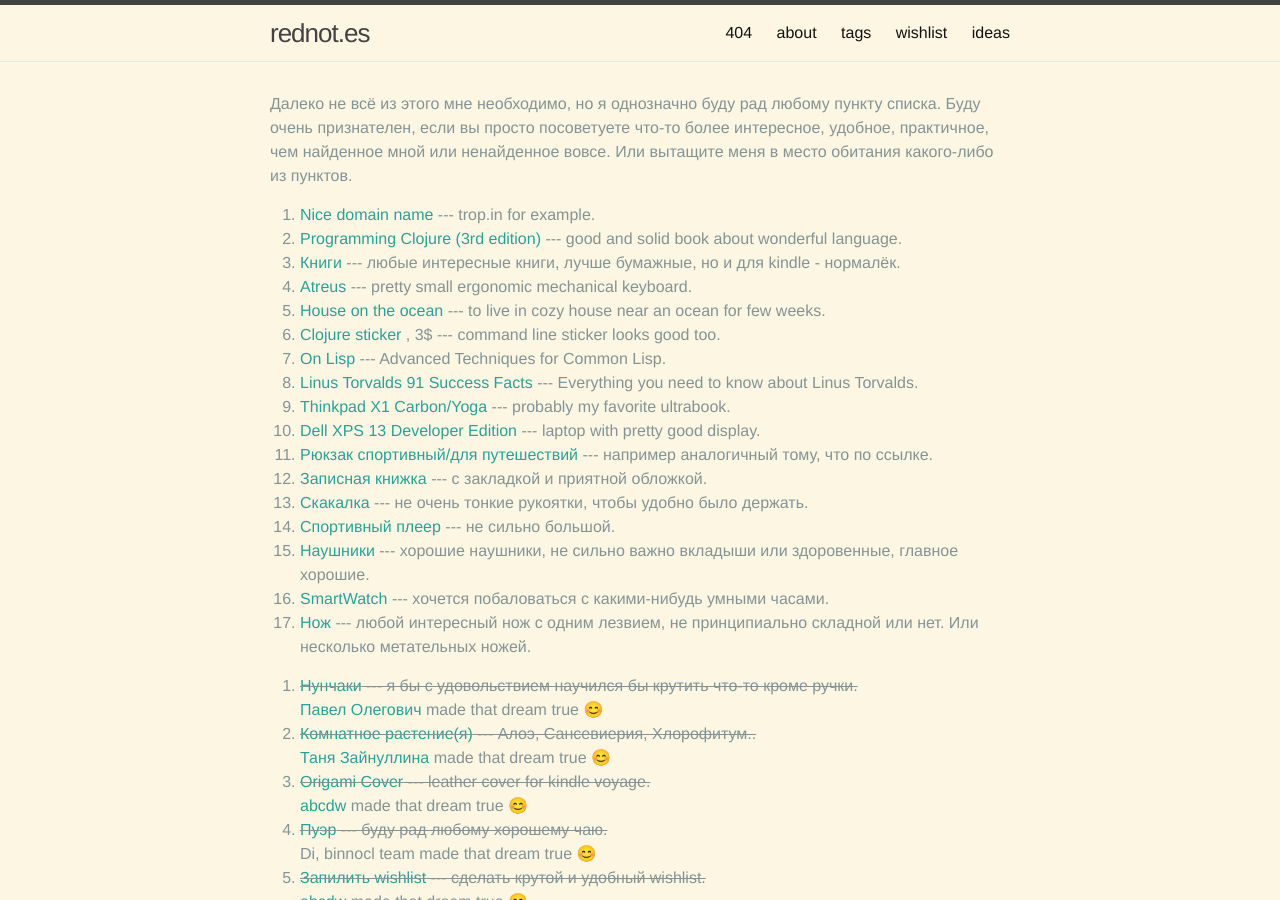
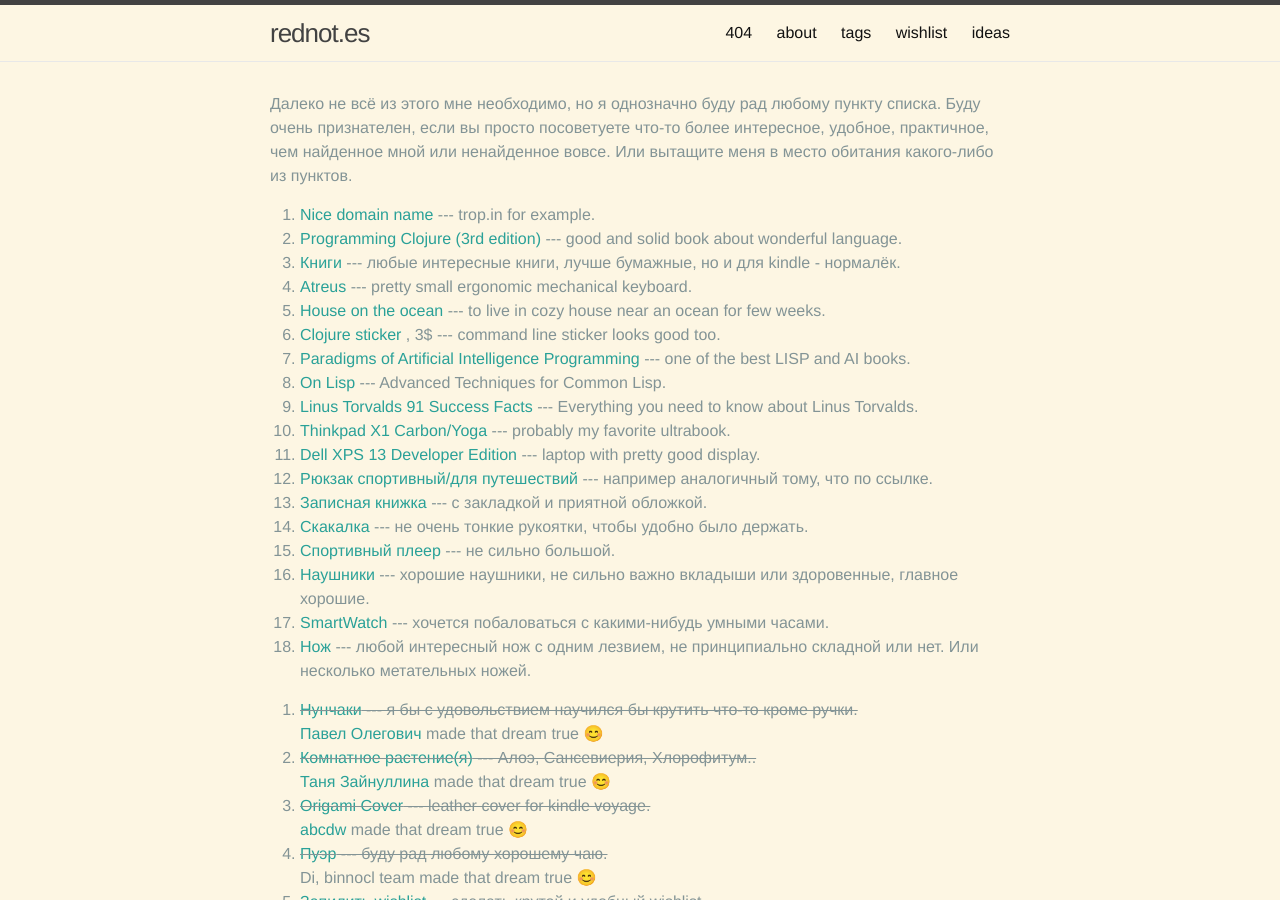
Before and after one commit to rednotes/rednotes.github.io, a Jekyll site: the page built from pages/wishlist.html, in a window 1280 px wide and 900 px high. Built offline with Jekyll 4.4.1, drawn with Linux system fonts in a browser that asks for light colours; nearby versions of some CDN libraries; emoji names are drawn with the system emoji font; comment, search, counter and statistics services are not loaded.

Commit message:
Add Pradigms of AI Programming to wishlist

```diff
--- a/_data/wishlist.yml
+++ b/_data/wishlist.yml
@@ -30,6 +30,9 @@
   description: command line sticker looks good too
   url: http://www.redbubble.com/shop/clojure+stickers
   price: 3$
+- name: Paradigms of Artificial Intelligence Programming
+  description: one of the best LISP and AI books
+  url: https://www.amazon.com/exec/obidos/ASIN/1558601910
 
 - name: On Lisp
   description: Advanced Techniques for Common Lisp
```
